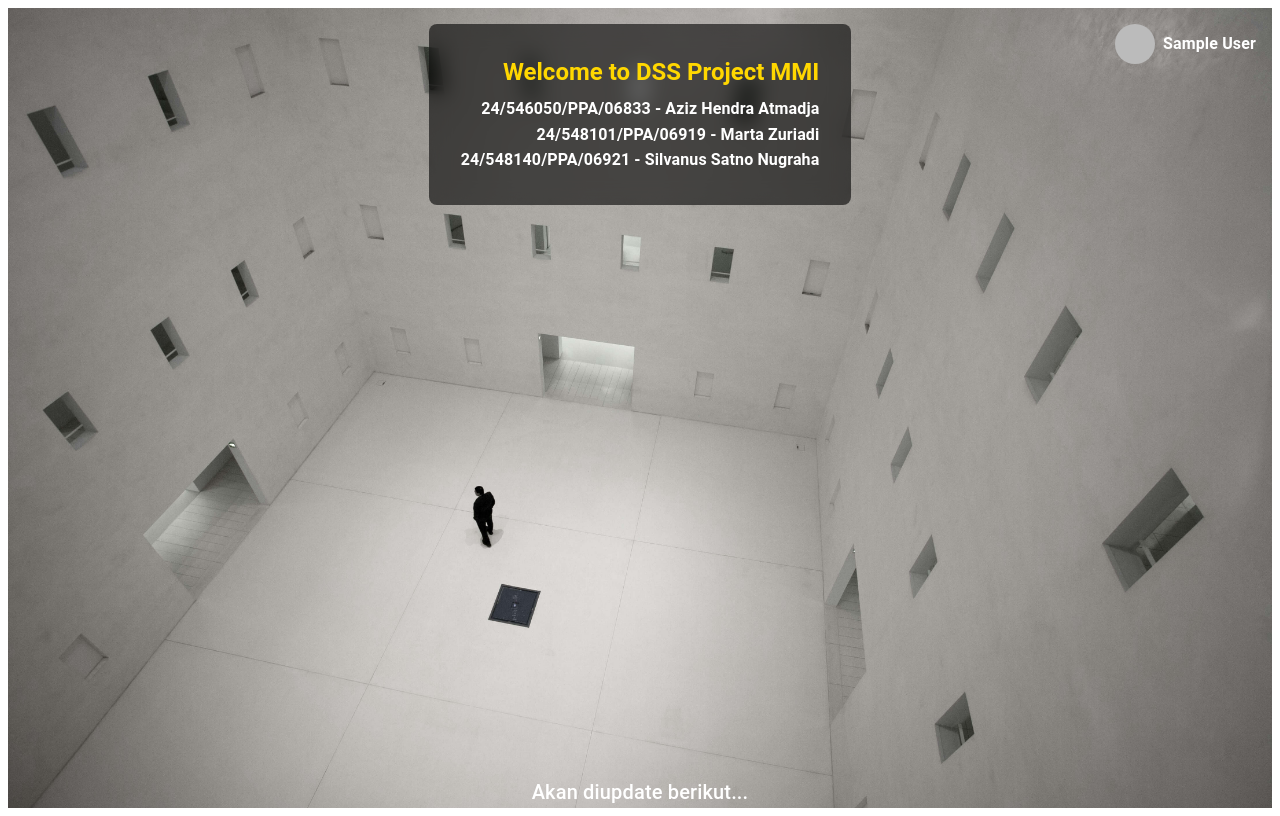
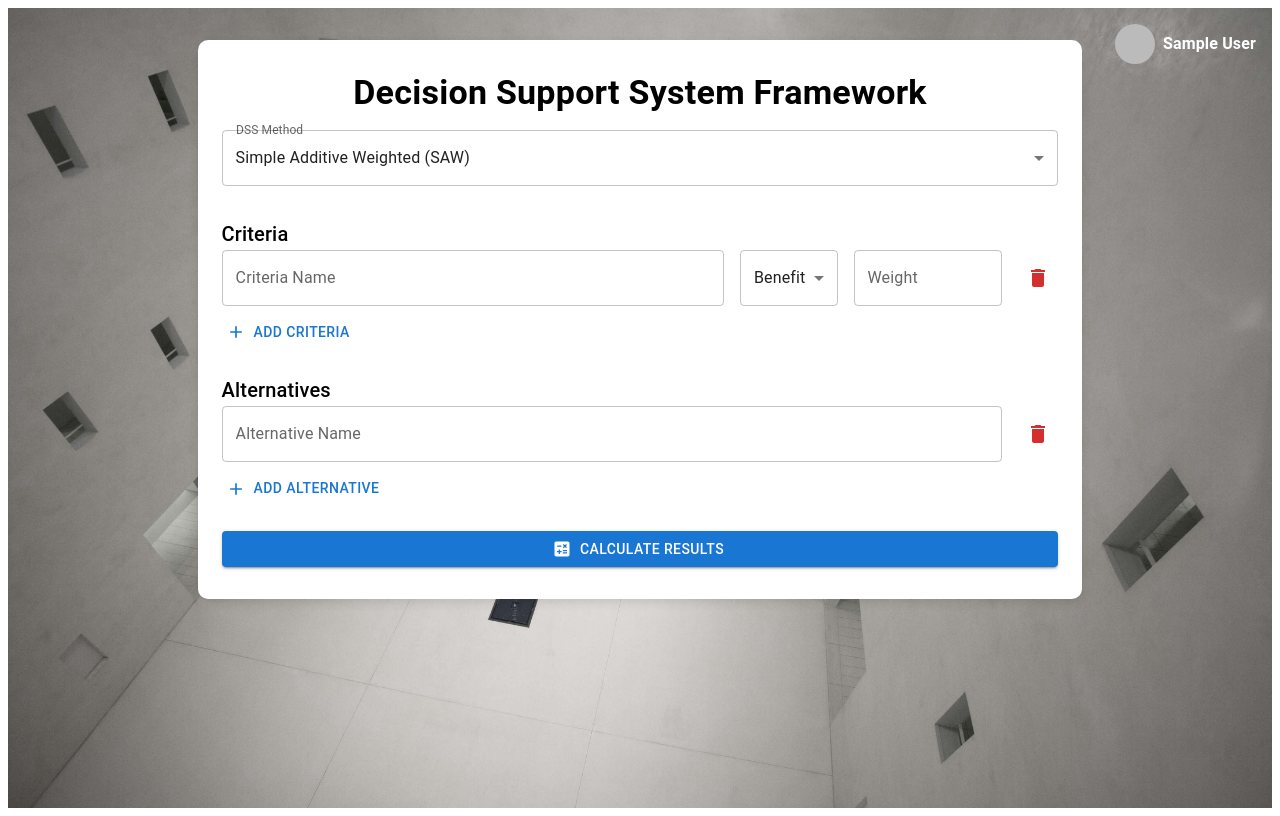
Before and after one commit to satnodeus77/dss_project_01, a Next.js app: page /home in a window 1280 px wide. Built offline with nearby package versions, Linux system fonts and the light colour scheme; no server answers; sample sign-in values are in the browser's storage.

Commit message:
Added automatic database table creation in db.js

```diff
--- a/pages/home.js
+++ b/pages/home.js
@@ -1,12 +1,23 @@
 import { useEffect, useState } from "react";
 import { auth } from "../lib/firebase";
 import { useRouter } from "next/router";
-import { Box, Container, Typography, IconButton, Menu, MenuItem, Avatar } from "@mui/material";
+import {
+  Box, Container, Typography, IconButton, Menu, MenuItem, Avatar,
+  Select, TextField, Button, Card, CardContent, Grid, FormControl, InputLabel
+} from "@mui/material";
 import LogoutIcon from "@mui/icons-material/Logout";
+import AddIcon from "@mui/icons-material/Add";
+import DeleteIcon from "@mui/icons-material/Delete";
+import CalculateIcon from "@mui/icons-material/Calculate";
 
 export default function HomePage() {
   const [user, setUser] = useState(null);
   const [anchorEl, setAnchorEl] = useState(null);
+  const [method, setMethod] = useState("SAW"); // Default method
+  const [criteria, setCriteria] = useState([{ name: "", type: "Benefit", weight: "" }]);
+  const [alternatives, setAlternatives] = useState([{ name: "", values: [] }]);
+  const [results, setResults] = useState([]);
+
   const router = useRouter();
 
   useEffect(() => {
@@ -34,6 +45,40 @@ export default function HomePage() {
     setAnchorEl(null);
   };
 
+  // Add a new criterion
+  const addCriterion = () => {
+    setCriteria([...criteria, { name: "", type: "Benefit", weight: "" }]);
+  };
+
+  // Remove a criterion
+  const removeCriterion = (index) => {
+    const updatedCriteria = [...criteria];
+    updatedCriteria.splice(index, 1);
+    setCriteria(updatedCriteria);
+  };
+
+  // Add an alternative
+  const addAlternative = () => {
+    setAlternatives([...alternatives, { name: "", values: [] }]);
+  };
+
+  // Remove an alternative
+  const removeAlternative = (index) => {
+    const updatedAlternatives = [...alternatives];
+    updatedAlternatives.splice(index, 1);
+    setAlternatives(updatedAlternatives);
+  };
+
+  // Calculate results (dummy function)
+  const calculateResults = () => {
+    // TODO: Implement actual SAW, TOPSIS, WP logic
+    setResults([
+      { name: "Roni", score: 0.98, rank: 1 },
+      { name: "Ayu", score: 0.81, rank: 2 },
+      { name: "Ani", score: 0.26, rank: 3 }
+    ]);
+  };
+
   return (
     <Box
       sx={{
@@ -43,9 +88,10 @@ export default function HomePage() {
         backgroundPosition: "center",
         display: "flex",
         flexDirection: "column",
+        alignItems: "center",
       }}
     >
-      {/* User Profile & Logout Button (Top Right) */}
+      {/* User Profile & Logout Button */}
       <Box sx={{ position: "absolute", top: 16, right: 16, display: "flex", alignItems: "center" }}>
         {user && (
           <>
@@ -68,37 +114,80 @@ export default function HomePage() {
         )}
       </Box>
 
-      {/* Expanded Sticky Header */}
-      <Box
+      {/* Main DSS Section */}
+      <Container
         sx={{
-          position: "sticky",
-          top: 0,
-          zIndex: 10,
-          backgroundColor: "rgba(0, 0, 0, 0.6)",
-          backdropFilter: "blur(10px)",
-          padding: "2rem", // Increased padding for better spacing
-          borderRadius: "8px",
-          textAlign: "right", // Align with user profile
-          color: "white",
-          maxWidth: "60%", // Expanded width
-          margin: "auto",
-          mt: 2,
+          backgroundColor: "white",
+          width: "70%",
+          padding: "2rem",
+          borderRadius: "10px",
+          mt: 4,
+          boxShadow: "0 4px 10px rgba(0, 0, 0, 0.1)",
         }}
       >
-        <Typography variant="h5" sx={{ fontWeight: "bold", color: "#FFD700", fontSize: "1.5rem" }}>
-          Welcome to DSS Project MMI
+        <Typography variant="h4" sx={{ textAlign: "center", fontWeight: "bold", mb: 2 }}>
+          Decision Support System Framework
         </Typography>
 
-        <Typography variant="h6" sx={{ fontSize: "1rem", fontWeight: "bold", color: "#FFFFFF", mt: 1 }}>
-          24/546050/PPA/06833 - Aziz Hendra Atmadja <br />
-          24/548101/PPA/06919 - Marta Zuriadi <br />
-          24/548140/PPA/06921 - Silvanus Satno Nugraha
-        </Typography>
-      </Box>
+        {/* Method Selection */}
+        <FormControl fullWidth sx={{ mb: 2 }}>
+          <InputLabel>DSS Method</InputLabel>
+          <Select value={method} onChange={(e) => setMethod(e.target.value)}>
+            <MenuItem value="SAW">Simple Additive Weighted (SAW)</MenuItem>
+            <MenuItem value="TOPSIS">Technique for Order Preference by Similarity to Ideal Solution (TOPSIS)</MenuItem>
+            <MenuItem value="WP">Weighted Product Model (WP)</MenuItem>
+          </Select>
+        </FormControl>
 
-      {/* Placeholder for More Content Below */}
-      <Container sx={{ mt: 8, textAlign: "center", color: "white" }}>
-        <Typography variant="h6">Akan diupdate berikut...</Typography>
+        {/* Criteria Section */}
+        <Typography variant="h6" sx={{ mt: 2 }}>Criteria</Typography>
+        {criteria.map((c, index) => (
+          <Box key={index} sx={{ display: "flex", gap: 2, mb: 1 }}>
+            <TextField fullWidth label="Criteria Name" value={c.name} onChange={(e) => {
+              const newCriteria = [...criteria];
+              newCriteria[index].name = e.target.value;
+              setCriteria(newCriteria);
+            }} />
+            <Select value={c.type} onChange={(e) => {
+              const newCriteria = [...criteria];
+              newCriteria[index].type = e.target.value;
+              setCriteria(newCriteria);
+            }}>
+              <MenuItem value="Benefit">Benefit</MenuItem>
+              <MenuItem value="Cost">Cost</MenuItem>
+            </Select>
+            <TextField type="number" label="Weight" value={c.weight} onChange={(e) => {
+              const newCriteria = [...criteria];
+              newCriteria[index].weight = e.target.value;
+              setCriteria(newCriteria);
+            }} />
+            <IconButton color="error" onClick={() => removeCriterion(index)}>
+              <DeleteIcon />
+            </IconButton>
+          </Box>
+        ))}
+        <Button startIcon={<AddIcon />} onClick={addCriterion}>Add Criteria</Button>
+
+        {/* Alternative Section */}
+        <Typography variant="h6" sx={{ mt: 3 }}>Alternatives</Typography>
+        {alternatives.map((a, index) => (
+          <Box key={index} sx={{ display: "flex", gap: 2, mb: 1 }}>
+            <TextField fullWidth label="Alternative Name" value={a.name} onChange={(e) => {
+              const newAlternatives = [...alternatives];
+              newAlternatives[index].name = e.target.value;
+              setAlternatives(newAlternatives);
+            }} />
+            <IconButton color="error" onClick={() => removeAlternative(index)}>
+              <DeleteIcon />
+            </IconButton>
+          </Box>
+        ))}
+        <Button startIcon={<AddIcon />} onClick={addAlternative}>Add Alternative</Button>
+
+        {/* Calculate Results */}
+        <Button fullWidth startIcon={<CalculateIcon />} variant="contained" sx={{ mt: 3 }} onClick={calculateResults}>
+          Calculate Results
+        </Button>
       </Container>
     </Box>
   );
```
